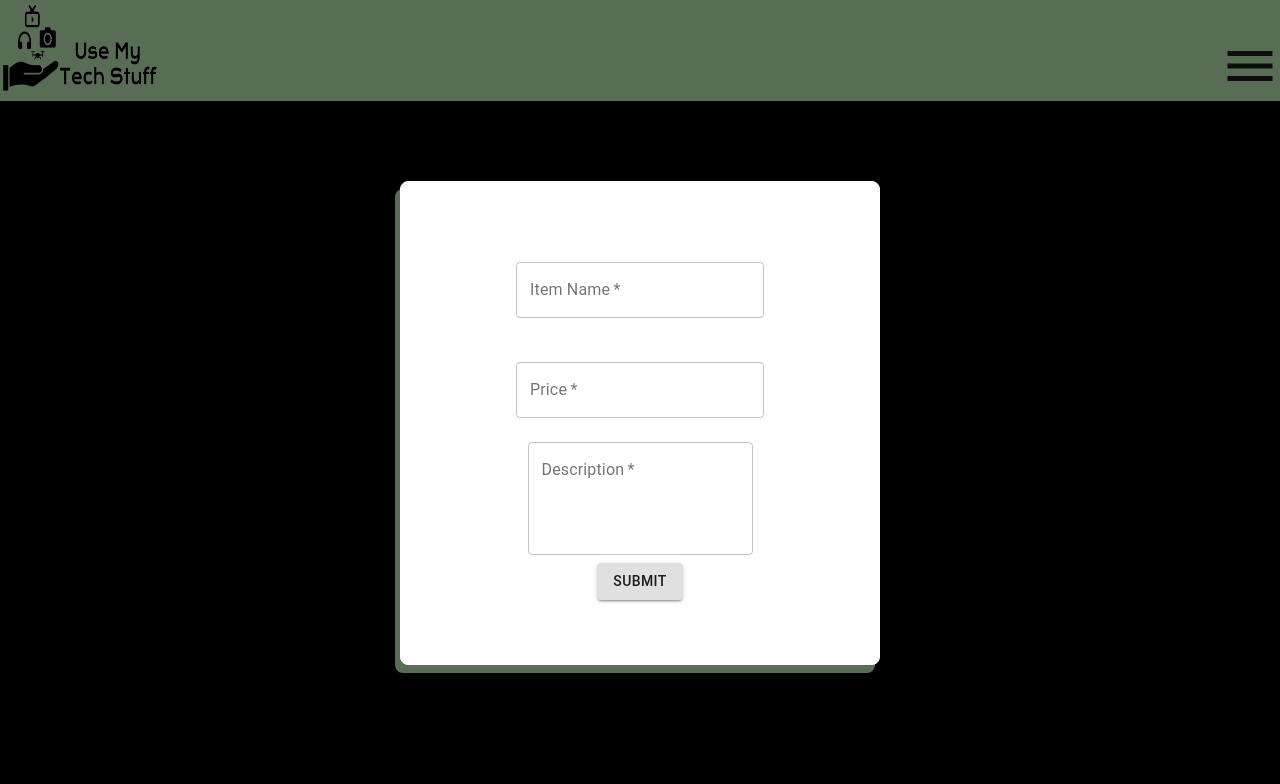
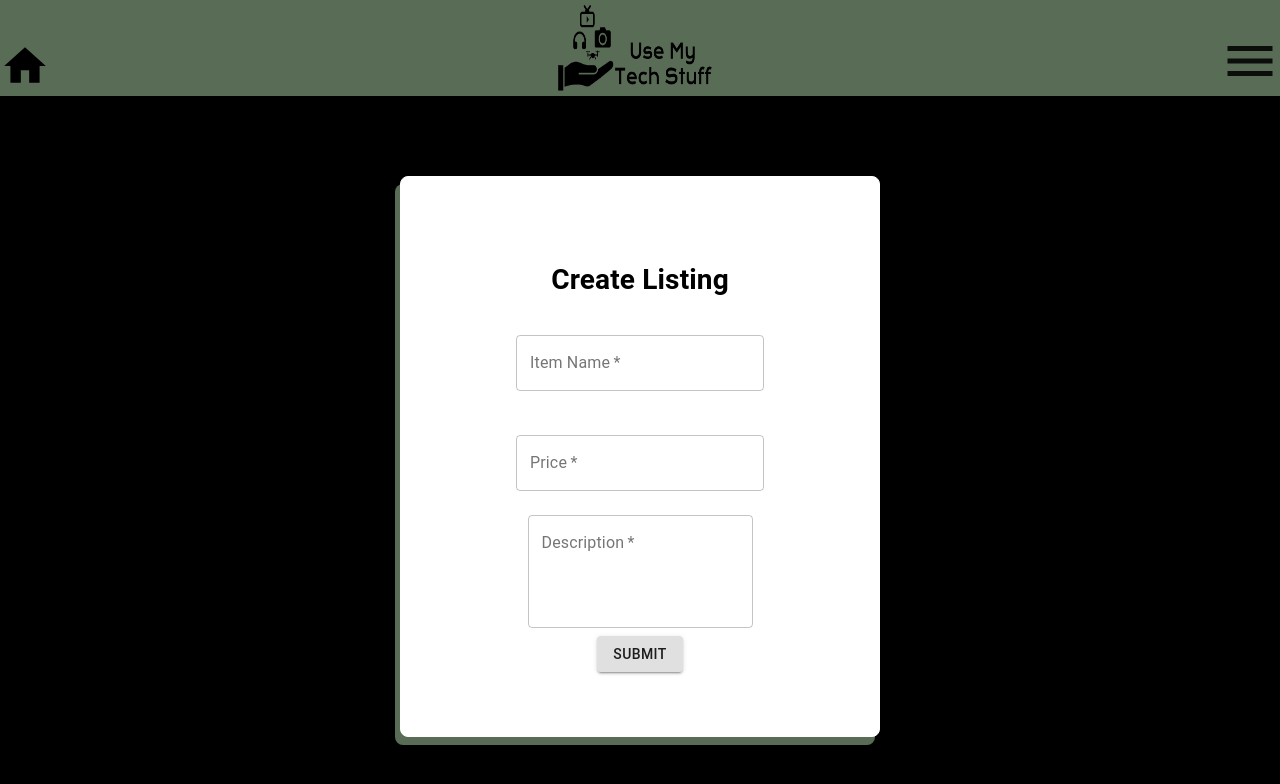
Before and after one commit to usemytechstuff-tt17/Front-End, a React (Create React App) app in the folder use-my-tech-stuff/: page /createlisting in a window 1280 px wide. Shown: the top 784 px of the page. Built offline with nearby package versions, Linux system fonts and the light colour scheme; no server answers.

Commit message:
styling on Nav and cards

```diff
--- a/use-my-tech-stuff/src/App.css
+++ b/use-my-tech-stuff/src/App.css
@@ -3,7 +3,6 @@
   /* background-color: #A4B3B6; */
   background-color: black;
   height:100vh;
-  /* width: 100%; */
 }
 h1{
   color:black;
--- a/use-my-tech-stuff/src/components/Card.js
+++ b/use-my-tech-stuff/src/components/Card.js
@@ -2,20 +2,21 @@ import React, { useContext } from 'react';
 import { UserContext } from '../contexts/userContext';
 import { Link } from 'react-router-dom';
 import styled from 'styled-components'
+import Button from '@material-ui/core/Button'
 
 const StyleDiv = styled.div`
 	border:1px solid black;
 	color:black;
 	display:flex;
 	flex-direction:column;
-	width:20rem;
+	width:30rem;
 	margin: 10px 0;
-	border-radius:18px 18px 0 0;
+	border-radius:0 0 18px 18px;
 	box-shadow: -5px 8px #596C56;
 	background-color:white;
+	padding-bottom:2px;
 	img{
 		height:300px;
-		border-radius:18px 18px 0 0;
 	}
 `
 
@@ -34,13 +35,13 @@ const Card = (props) => {
 			<p>Available: {card.item_available ? 'Yes' : 'No'}</p>
 			{Number(localId)===card.user_id && isLoggedIn && (
 				<div className='ownerButtons'>
-					<Link to={`/editpage/${card.item_id}`}><button>edit</button></Link>
-					<button>delete</button>
+					<Link to={`/editpage/${card.item_id}`}><Button color="primary" variant= "contained">edit</Button></Link>
+					<Button color="secondary" variant= "contained">delete</Button>
 				</div>
 			)}
 			{Number(localId)!==card.user_id && isLoggedIn && (
 				<div className='userButtons'>
-					<button disabled={card.item_available ? false : true}>add</button>
+					<Button color="default" variant="outlined" disabled={card.item_available ? false : true}>add</Button>
 				</div>
 			)}
 		</StyleDiv>
--- a/use-my-tech-stuff/src/components/CreateListing.js
+++ b/use-my-tech-stuff/src/components/CreateListing.js
@@ -70,6 +70,7 @@ const CreateListing = () => {
 
 	return (
 		<StyleDiv>
+            <h1>Create Listing</h1>
 			<form onSubmit={onSubmit}>
 				<label>
 					<TextField
--- a/use-my-tech-stuff/src/components/Home.js
+++ b/use-my-tech-stuff/src/components/Home.js
@@ -7,7 +7,7 @@ import styled from 'styled-components'
 const StyleDiv = styled.div`
 	display:flex;
 	flex-flow: row wrap;
-	justify-content: space-around;
+	justify-content: space-evenly;
 	align-items: flex-end;
 
 `
--- a/use-my-tech-stuff/src/components/Nav.js
+++ b/use-my-tech-stuff/src/components/Nav.js
@@ -55,8 +55,9 @@ const logout = () => {
 
 return(
     <NavDiv className='navbar'>
-        {/* <Link className="link" to="/" ><Home fontSize="large" style={{color:"black"}} /></Link> */}
-        <Link className="link" to="/" src="logo"><img src={Logo} alt='Use My Tech Stuff Logo' /></Link>
+        <Link className="link" to="/" ><Home style={{color:"black", fontSize: 50}} /></Link>
+
+        <img src={Logo} alt='Use My Tech Stuff Logo' />
 
         <nav>
             <MenuIcon onClick={handleClick} style={{ fontSize: 60 }}></MenuIcon>
```
